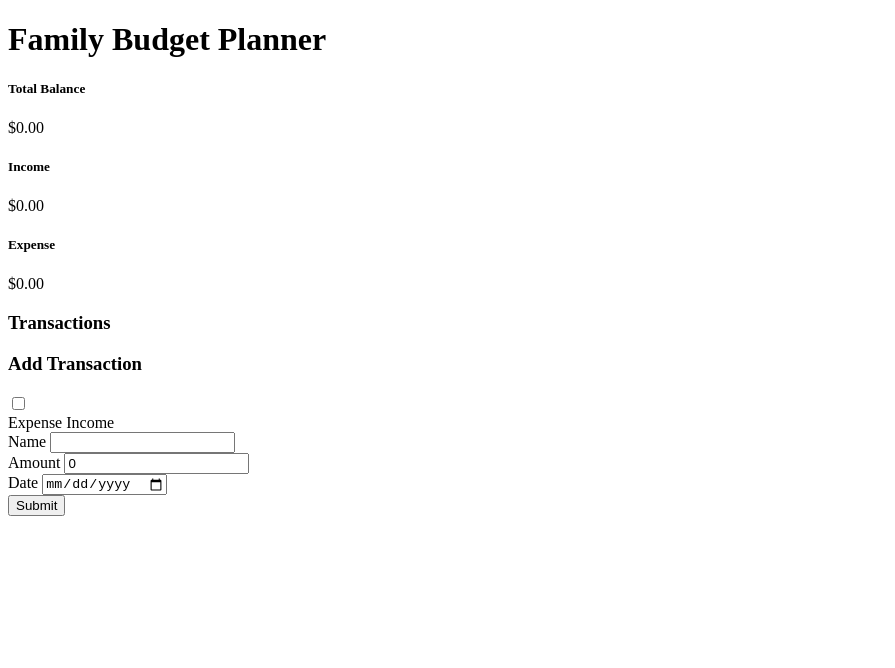
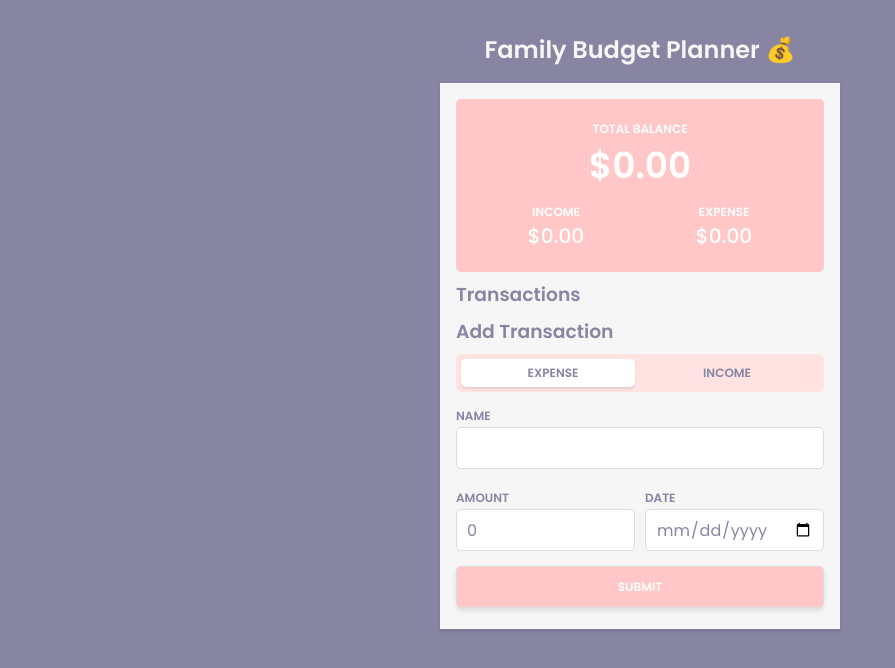
Before and after one commit to YuliiaZaharia/family-budget-app, a plain HTML site: page index.html in a window 1280 px wide. Shown: the whole page, without its empty margins (0-895 px from the left). Drawn offline with Linux system fonts and the light colour scheme.

Commit message:
styled project in css

```diff
--- a/index.html
+++ b/index.html
@@ -8,7 +8,7 @@
     <link rel="stylesheet" href="styles.css">
 </head>
 <body>
-    <h1>Family Budget Planner</h1>
+    <h1>Family Budget Planner 💰</h1>
 
     <main>
       <header>
--- a/styles.css
+++ b/styles.css
@@ -0,0 +1,230 @@
+@import url("https://fonts.googleapis.com/css2?family=Poppins:wght@400;500;600&display=swap");
+
+:root {
+  --bg-color: #8785A2;
+  --text-color: #8785A2;
+  --main-color: #FFC7C7;
+}
+
+* {
+  padding: 0;
+  margin: 0;
+  box-sizing: border-box;
+}
+
+body {
+  padding: 2rem;
+  font-family: "Poppins", sans-serif;
+  background-color: var(--bg-color);
+  color: var(--text-color);
+}
+
+h1 {
+  text-align: center;
+  font-size: 1.5rem;
+  color: #F6F6F6;
+}
+
+h3,
+header,
+ul {
+  margin-bottom: 0.5rem;
+}
+
+main {
+  max-width: 400px;
+  margin: 1rem auto;
+  background-color: #F6F6F6;
+  padding: 1rem;
+  box-shadow: 0 3px 5px rgba(0, 0, 0, 0.1);
+}
+
+header {
+  background-color: var(--main-color);
+  color: #fff;
+  padding: 1rem;
+  text-align: center;
+  border-radius: 5px;
+  display: flex;
+  flex-wrap: wrap;
+}
+
+header div {
+  padding: 5px;
+}
+
+header div:first-child {
+  flex-basis: 100%;
+  font-size: 2.25rem;
+  font-weight: 600;
+}
+
+header div:nth-child(n + 2) {
+  flex-basis: 50%;
+  font-size: 1.25rem;
+  font-weight: 500;
+}
+
+header h5 {
+  font-size: 0.75rem;
+  font-weight: 600;
+  text-transform: uppercase;
+}
+
+form {
+  display: flex;
+  flex-wrap: wrap;
+  gap: 10px;
+}
+
+form input:not(#type),
+form button {
+  width: 100%;
+  padding: 10px;
+  border: 1px solid #ddd;
+  border-radius: 5px;
+  margin-bottom: 5px;
+  height: 42px;
+  font-family: "Poppins", sans-serif;
+  font-size: 1rem;
+}
+
+form button {
+  background-color: var(--main-color);
+  color: #fff;
+  font-size: 0.75rem;
+  font-weight: 600;
+  text-transform: uppercase;
+  box-shadow: 0 3px 5px rgba(0, 0, 0, 0.1);
+}
+
+form label {
+  font-size: 0.75rem;
+  font-weight: 600;
+  text-transform: uppercase;
+}
+
+form div:nth-child(-n + 2) {
+  flex-basis: 100%;
+}
+
+form div:nth-child(n + 3) {
+  flex-basis: calc(50% - 5px);
+}
+
+input#type {
+  appearance: none;
+  position: absolute;
+}
+
+input {
+    color: #8785A2;
+  }
+
+.option {
+  display: flex;
+  align-items: center;
+  justify-content: center;
+  padding: 10px;
+  background: #FFE2E2;
+  border-radius: 5px;
+  position: relative;
+}
+
+.option span {
+  width: 50%;
+  text-align: center;
+  cursor: pointer;
+  z-index: 2;
+}
+
+.option::before {
+  content: "";
+  position: absolute;
+  top: 5px;
+  left: 0;
+  background-color: #fff;
+  height: calc(100% - 10px);
+  width: calc(50% - 10px);
+  transform: translateX(5px);
+  border-radius: inherit;
+  box-shadow: 0 2px 2px rgba(0, 0, 0, 0.1);
+  transition: all 200ms;
+}
+
+input#type:checked ~ .option::before {
+  left: 50%;
+}
+
+ul {
+  list-style-type: none;
+}
+
+ul li {
+  display: flex;
+  justify-content: space-between;
+  align-items: flex-start;
+  padding: 5px 10px;
+  position: relative;
+}
+
+ul li:hover {
+  background: rgba(0, 0, 0, 0.1);
+}
+
+.name {
+  flex: 1;
+}
+
+.name h4 {
+  font-size: 1rem;
+  font-weight: 600;
+  text-transform: capitalize;
+}
+
+.name p {
+  font-size: 0.8rem;
+  color: #555;
+}
+
+.amount {
+  font-weight: 600;
+}
+
+.amount.income {
+  color: yellowgreen;
+}
+
+.amount.expense {
+  color: indianred;
+}
+
+.action {
+  position: absolute;
+  top: 0;
+  right: 0;
+  background-color: #f00;
+  color: #fff;
+  height: 100%;
+  width: 50px;
+  display: grid;
+  place-items: center;
+  transform: scaleX(0);
+  transform-origin: right;
+  transition: all 300ms;
+}
+
+ul li:hover .action {
+  transform: scaleX(1);
+}
+
+.action svg {
+  width: 36px;
+  height: 36px;
+  cursor: pointer;
+}
+
+#status {
+  text-align: center;
+  margin-bottom: 0.5rem;
+}
```
